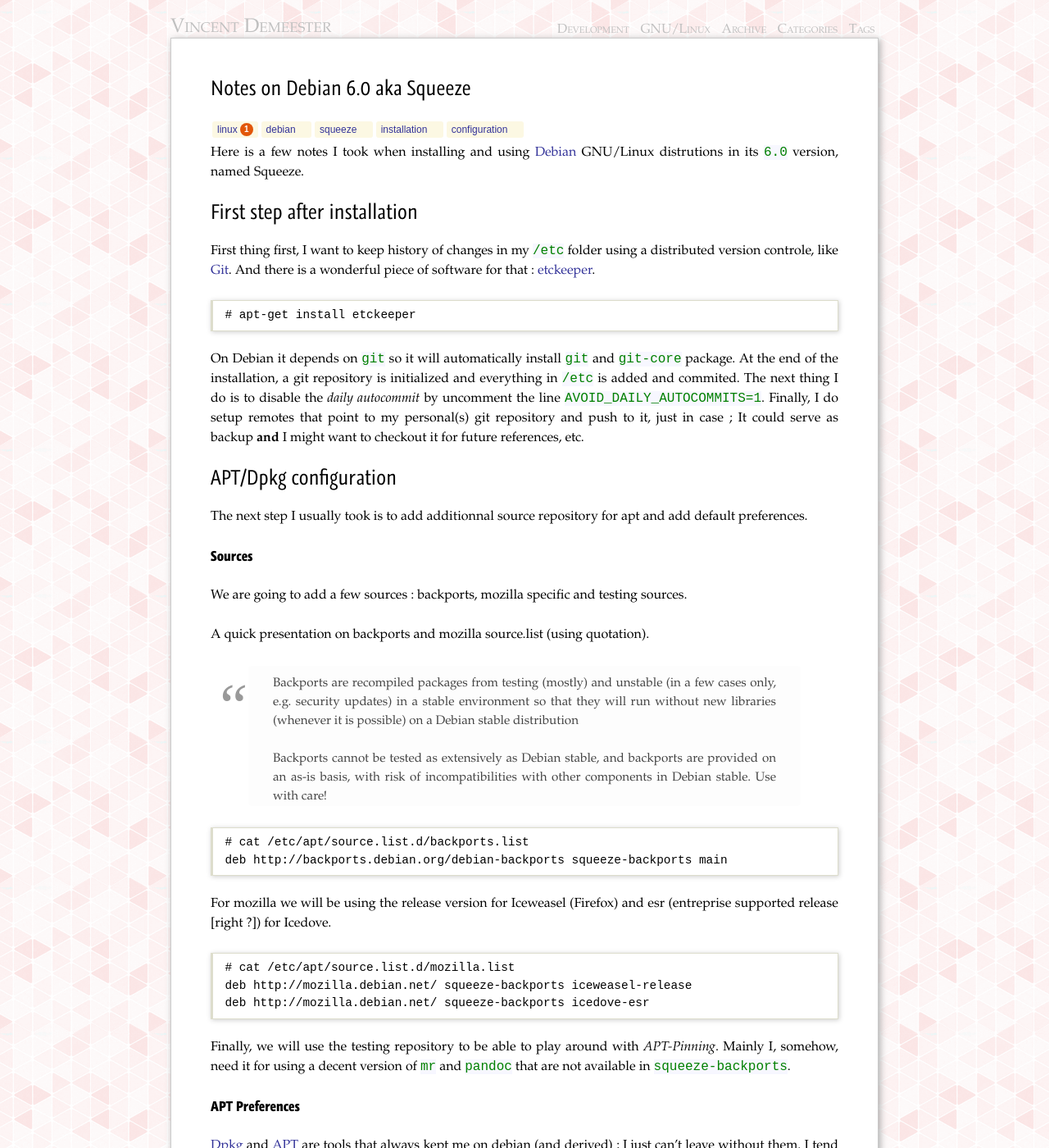
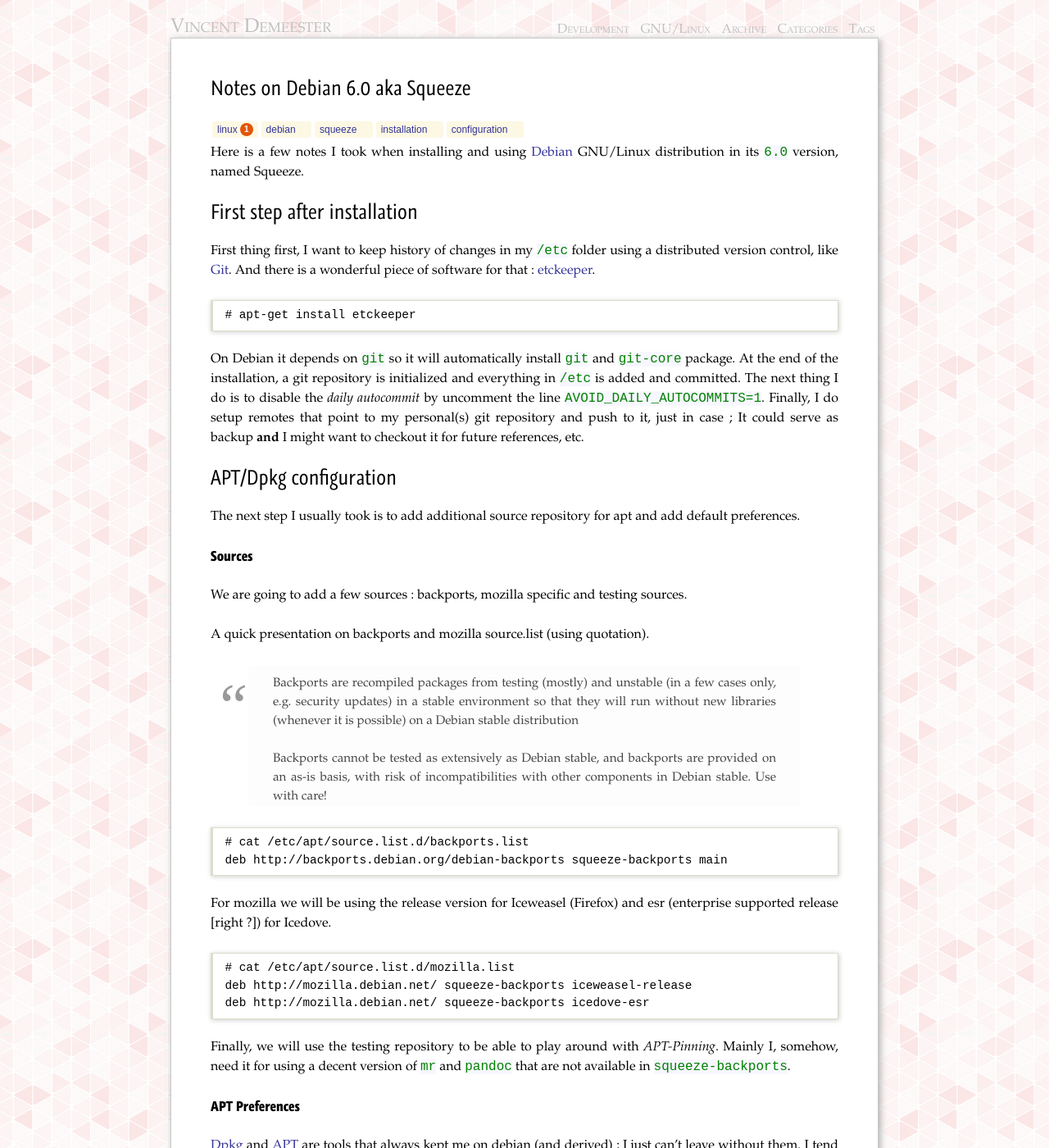
Before and after one commit to vdemeester/blog, a Jekyll site: the page built from linux/debian/squeeze-notes.md, in a window 1280 px wide and 1400 px high. Shown: the whole window at 82% size. Built offline with Jekyll 4.4.1, drawn with Linux system fonts in a browser that asks for light colours; some web fonts are replaced; Markdown is read by kramdown in place of the engine named in the settings; some of the changed text lies outside the part shown.

Commit message:
Spell check on Squeeze notes

```diff
--- a/linux/debian/squeeze-notes.md
+++ b/linux/debian/squeeze-notes.md
@@ -7,19 +7,19 @@
 ---
 
 Here is a few notes I took when installing and using [Debian](http://debian.org)
-GNU/Linux distrutions in its `6.0` version, named Squeeze.
+GNU/Linux distribution in its `6.0` version, named Squeeze.
 
 # First step after installation
 
 First thing first, I want to keep history of changes in my `/etc` folder using
-a distributed version controle, like [Git](http://git-scm.com). And there is a
+a distributed version control, like [Git](http://git-scm.com). And there is a
 wonderful piece of software for that : [etckeeper](http://joeyh.name/code/etckeeper/).
 
     # apt-get install etckeeper
 
 On Debian it depends on `git` so it will automatically install `git` and `git-core`
 package. At the end of the installation, a git repository is initialized and
-everything in `/etc` is added and commited. The next thing I do is to disable the
+everything in `/etc` is added and committed. The next thing I do is to disable the
 _daily autocommit_ by uncomment the line `AVOID_DAILY_AUTOCOMMITS=1`. Finally, I
 do setup remotes that point to my personal(s) git repository and push to it, just
 in case ; It could serve as backup __and__ I might want to checkout it for future
@@ -27,7 +27,7 @@
 
 # APT/Dpkg configuration
 
-The next step I usually took is to add additionnal source repository for apt and
+The next step I usually took is to add additional source repository for apt and
 add default preferences.
 
 ## Sources
@@ -44,7 +44,7 @@
     deb http://backports.debian.org/debian-backports squeeze-backports main
 
 For mozilla we will be using the release version for Iceweasel (Firefox) and
-esr (entreprise supported release [right ?]) for Icedove.
+esr (enterprise supported release [right ?]) for Icedove.
 
     # cat /etc/apt/source.list.d/mozilla.list
     deb http://mozilla.debian.net/ squeeze-backports iceweasel-release
```
Also changed, not shown: other parts of linux/debian/squeeze-notes.md (+3 -3 lines).
